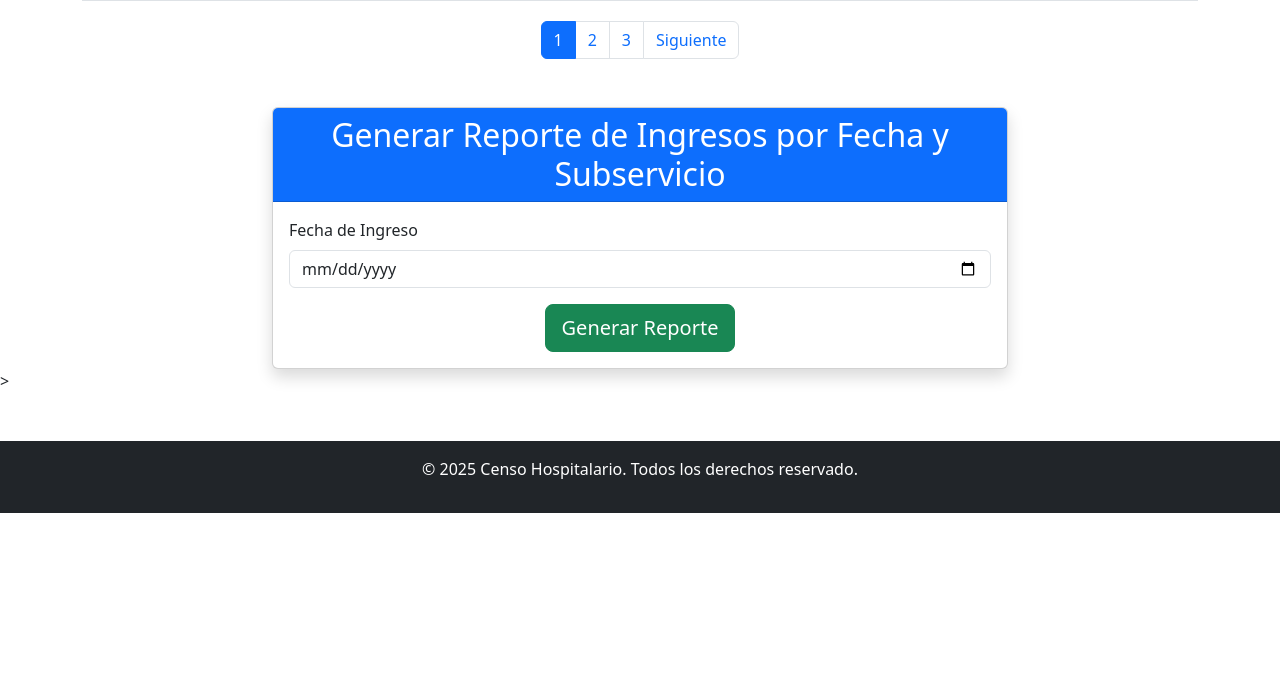
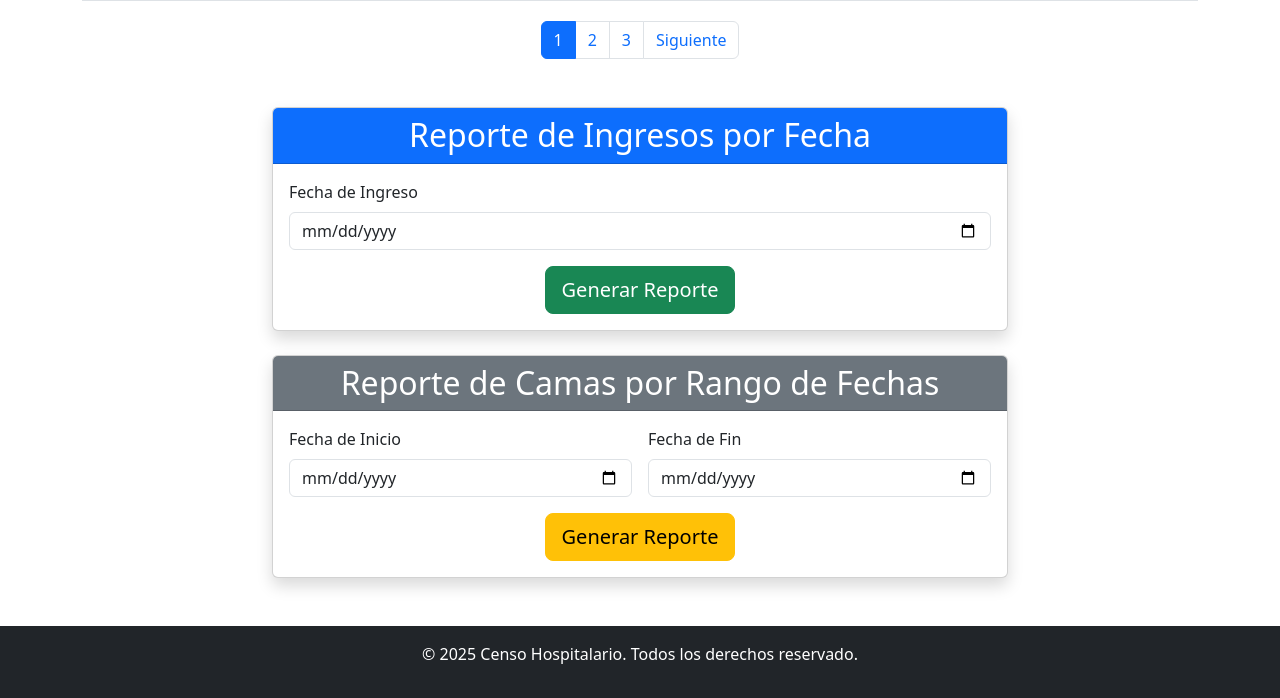
Before and after one commit to HecJun/Censo_Hospitalario, a PHP site: page /pages/ingresos.php in a window 1280 px wide. Shown: the part 1122-1820 px from the top of the page. Before the commit the page ends 1635 px from the top, so only its background shows below. Run offline with PHP 8.4, Linux system fonts and the light colour scheme; data comes from the database, SQL or seed files in the repository.

Commit message:
Censo 1.1.10

```diff
--- a/pages/ingresos.php
+++ b/pages/ingresos.php
@@ -218,9 +218,10 @@
     <div class="container mt-5">
         <div class="row justify-content-center">
             <div class="col-md-8">
-                <div class="card shadow">
+                <!-- Primer Reporte: Ingresos por Fecha -->
+                <div class="card shadow mb-4">
                     <div class="card-header bg-primary text-white">
-                        <h2 class="card-title text-center mb-0">Generar Reporte de Ingresos por Fecha y Subservicio</h2>
+                        <h2 class="card-title text-center mb-0">Reporte de Ingresos por Fecha</h2>
                     </div>
                     <div class="card-body">
                         <form action="../report/reporte_ingreso.php" method="get" class="row g-3">
@@ -234,9 +235,31 @@
                         </form>
                     </div>
                 </div>
+
+                <!-- Segundo Reporte: Reporte de camas por Rango de Fechas -->
+                <div class="card shadow">
+                    <div class="card-header bg-secondary text-white">
+                        <h2 class="card-title text-center mb-0">Reporte de Camas por Rango de Fechas</h2>
+                    </div>
+                    <div class="card-body">
+                        <form action="../report/reporte_camas.php" method="post" class="row g-3">
+                            <div class="col-md-6">
+                                <label for="fecha_inicio" class="form-label">Fecha de Inicio</label>
+                                <input type="date" class="form-control" id="fecha_inicio" name="fecha_inicio" required>
+                            </div>
+                            <div class="col-md-6">
+                                <label for="fecha_fin" class="form-label">Fecha de Fin</label>
+                                <input type="date" class="form-control" id="fecha_fin" name="fecha_fin" required>
+                            </div>
+                            <div class="col-12 text-center">
+                                <button type="submit" class="btn btn-warning btn-lg">Generar Reporte</button>
+                            </div>
+                        </form>
+                    </div>
+                </div>
             </div>
         </div>
-    </div>>
+    </div>
 
     <footer class="bg-dark text-white text-center py-3 mt-5">
         <p>&copy; 2025 Censo Hospitalario. Todos los derechos reservado.</p>
```
Also changed, not shown: pages/egresos.php (+25 -2 lines), report/reporte_camas.php (added, +59 -0 lines).
